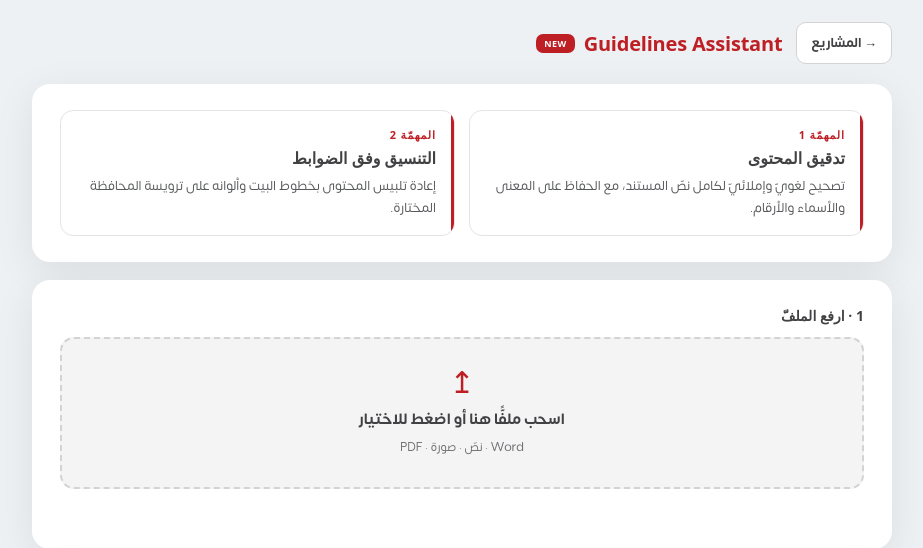
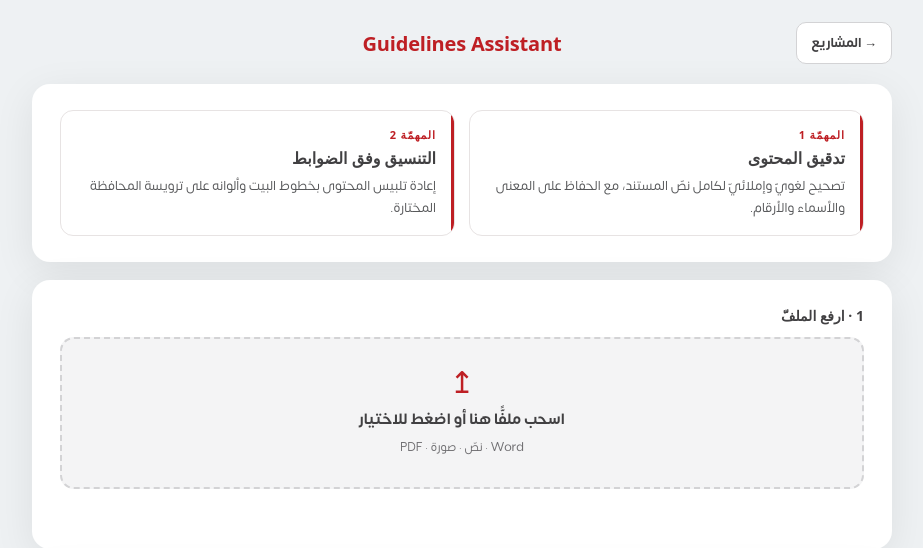
Before and after one commit to HopeITs/hc_poster_generator, a PHP site: page /guideline-assistant/index.php in a window 1280 px wide. Shown: the top 548 px of the page, without its empty margins (178-1101 px from the left). Run offline with PHP 8.4, Linux system fonts and the light colour scheme; some web fonts are replaced.

Commit message:
Guidelines Assistant page: remove header NEW badge, center the title
Drop the NEW badge (and its CSS) from the tool's header, and center the
"Guidelines Assistant" title on the page via a 1fr auto 1fr grid with the
back button pinned to the side.

Co-Authored-By: Claude Opus 4.8 <noreply@anthropic.com>

```diff
--- a/guideline-assistant/index.php
+++ b/guideline-assistant/index.php
@@ -29,15 +29,14 @@
     font-family:'Somar Sans',system-ui,sans-serif;direction:rtl;
     -webkit-font-smoothing:antialiased;min-height:100vh;}
 
-  .topbar{display:flex;align-items:center;gap:14px;max-width:900px;margin:0 auto;padding:22px 20px 6px;}
+  .topbar{display:grid;grid-template-columns:1fr auto 1fr;align-items:center;gap:14px;max-width:900px;margin:0 auto;padding:22px 20px 6px;}
   .back{display:inline-flex;align-items:center;gap:7px;background:#fff;border:1px solid var(--line);
     border-radius:10px;padding:9px 14px;color:var(--ink);font-family:inherit;font-weight:700;font-size:13px;
     text-decoration:none;transition:.15s;white-space:nowrap;}
   .back:hover{background:var(--red);border-color:var(--red);color:#fff;}
-  .brand{display:flex;align-items:center;gap:9px;flex:1;}
+  .back{justify-self:start;}
+  .brand{display:flex;align-items:center;gap:9px;justify-content:center;grid-column:2;}
   .brand h1{margin:0;font-size:20px;font-weight:900;color:var(--red);letter-spacing:-.01em;}
-  .badge-new{background:var(--red);color:#fff;font-size:9px;font-weight:800;letter-spacing:.05em;
-    padding:3px 8px;border-radius:7px;}
 
   .wrap{max-width:900px;margin:0 auto;padding:14px 20px 40px;}
   .card{background:var(--card);border-radius:18px;box-shadow:0 10px 40px rgba(0,0,0,.08);
@@ -103,7 +102,6 @@
     <a class="back" href="../">→ المشاريع</a>
     <div class="brand">
       <h1>Guidelines Assistant</h1>
-      <span class="badge-new">NEW</span>
     </div>
   </div>
 
```
